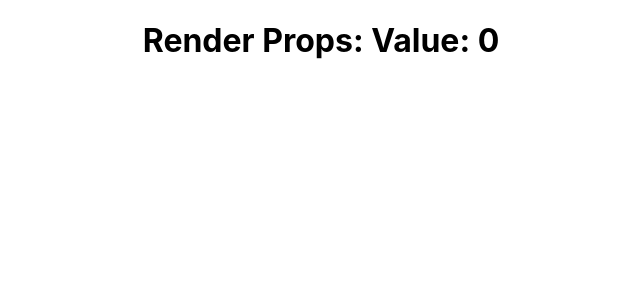
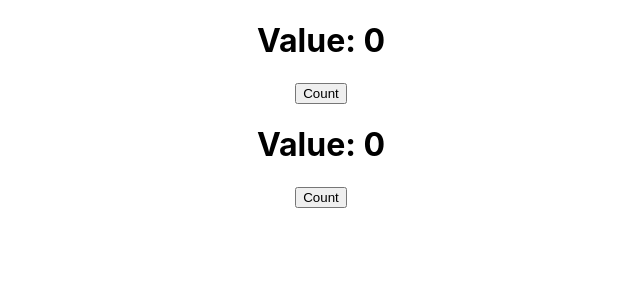
Before and after one commit to tnmy2426/first_react_app, a React (Create React App) app: page / in a window 1280 px wide. Shown: the top 300 px of the page, without its empty margins (319-959 px from the left). Built offline with nearby package versions, Linux system fonts and the light colour scheme.

Commit message:
Render props- sending an component to another component as an argument and uses that component's functionality.Basically same functionality components can be use this case.

```diff
--- a/src/App.js
+++ b/src/App.js
@@ -1,6 +1,8 @@
 import React from 'react';
 // import logo from './logo.svg';
 import './App.css';
+import ClickCounterThree from './components/ClickCounterThree';
+import HoverCounterTwo from './components/HoverCounterTwo';
 import User from './components/User';
 // import ClickCounter from './components/ClickCounter';
 // import ClickCounterTwo from './components/ClickCounterTwo';
@@ -83,7 +85,8 @@ function App() {
       {/* <ClickCounter name="Tanmoy" />
       <HoverCounter name="Akib" />
       <ClickCounterTwo name="Rakib" /> */}
-      <User render={(isUser, value) => isUser ? "Welcome user" : `Value: ${value}`} />
+      <User render= { (value, increament) => ( <ClickCounterThree value={value} increament={increament} /> )} />
+      <User render= { (value, increament) => ( <HoverCounterTwo value={value} increament={increament} /> )} />
     </div>
   );
 }
--- /dev/null
+++ b/src/components/ClickCounterThree.js
@@ -0,0 +1,14 @@
+import React, { Component } from 'react'
+
+class ClickCounterThree extends Component {
+    render() {
+        return (
+            <div>
+                <h1>Value: { this.props.value }</h1>
+                <button onClick={this.props.increament}>Count</button>
+            </div>
+        )
+    }
+}
+
+export default ClickCounterThree
--- /dev/null
+++ b/src/components/HoverCounterTwo.js
@@ -0,0 +1,14 @@
+import React, { Component } from 'react'
+
+class HoverCounterTwo extends Component {
+    render() {
+        return (
+            <div>
+                <h1>Value: { this.props.value }</h1>
+                <button onMouseOver={this.props.increament}>Count</button>
+            </div>
+        )
+    }
+}
+
+export default HoverCounterTwo
--- a/src/components/User.js
+++ b/src/components/User.js
@@ -1,4 +1,4 @@
-import React, { Component } from 'react'
+import React, { Component, Fragment } from 'react'
 
 class User extends Component {
     constructor(props) {
@@ -7,12 +7,20 @@ class User extends Component {
         this.state = {
              value: 0
         }
+        this.increament = this.increament.bind(this)
     }
+
+    increament(){
+        this.setState((prevState) => ({
+            value: prevState.value +1
+        }))
+    }
+
 
     render() {
         return (
             <div>
-                <h1>Render Props: { this.props.render(false, this.state.value)}</h1>
+                <Fragment>{ this.props.render(this.state.value, this.increament)}</Fragment>
             </div>
         )
     }
```
